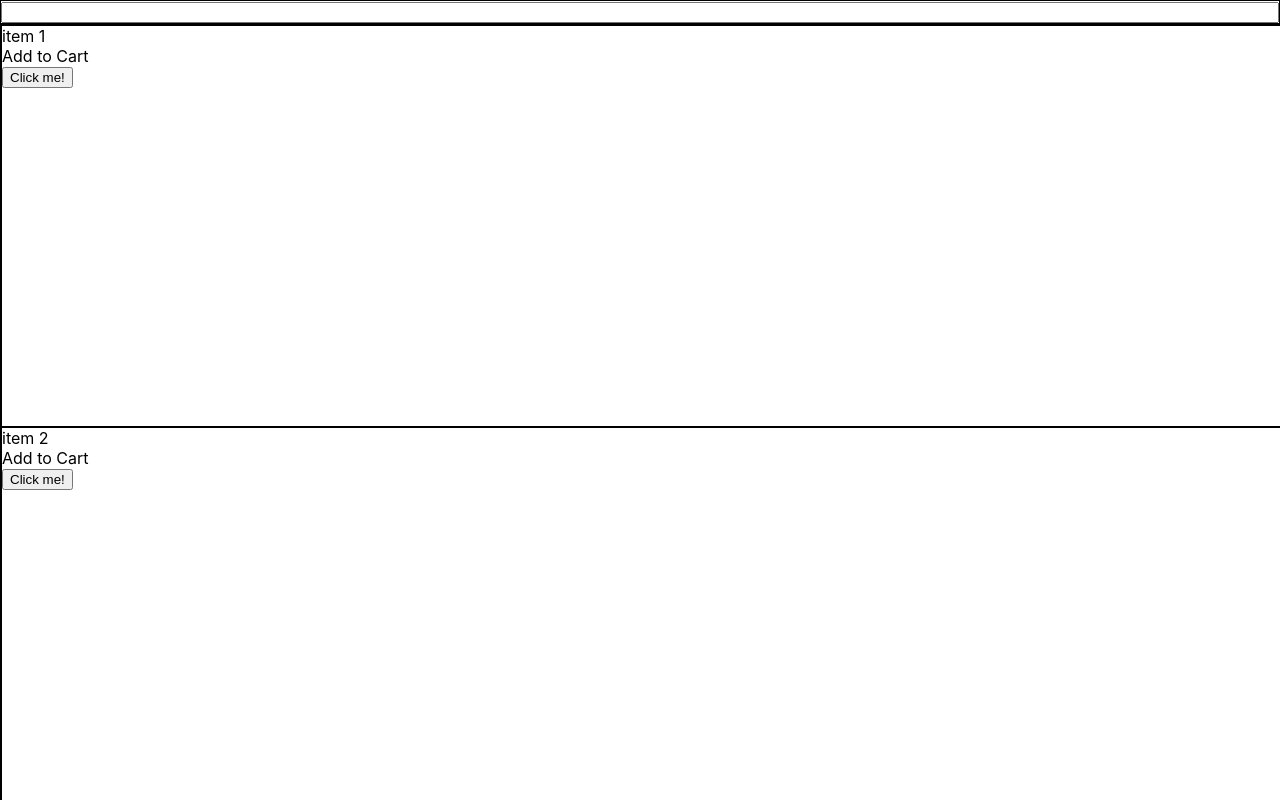
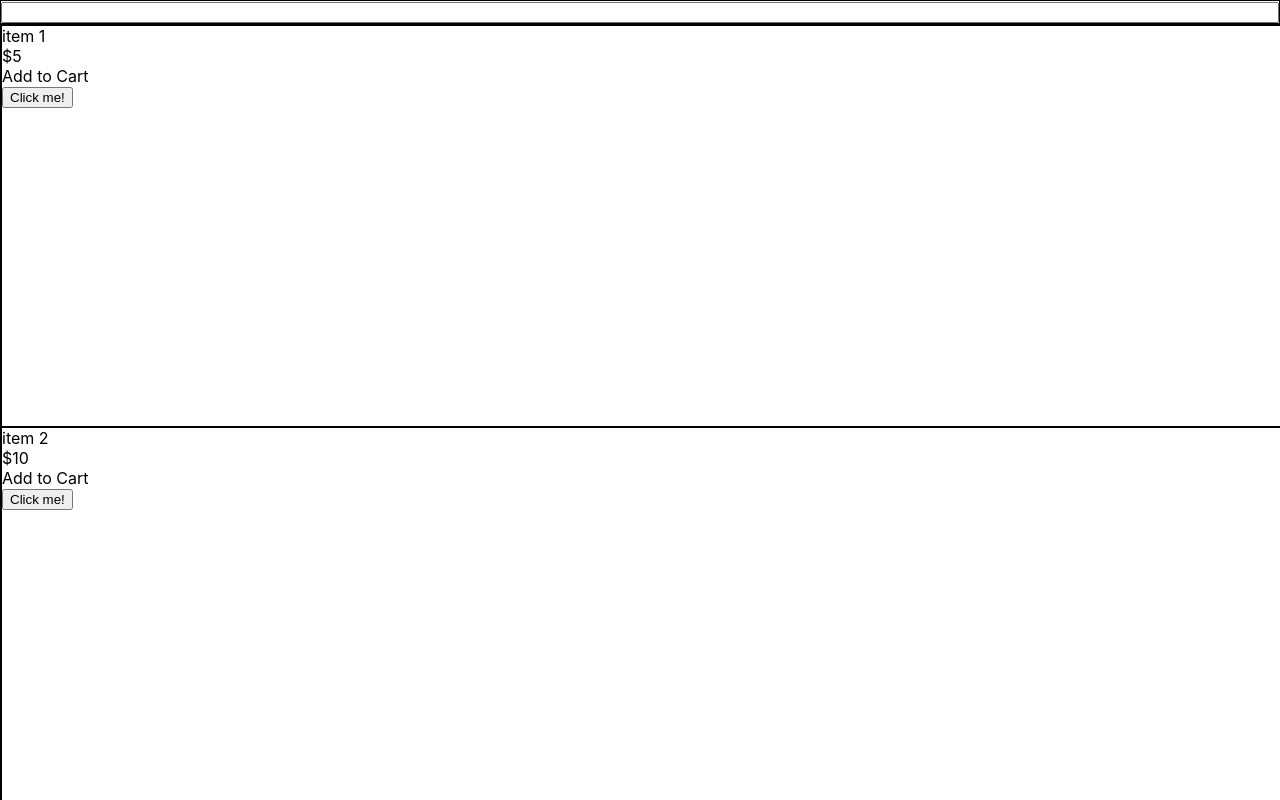
Before and after one commit to ericwalters/shop, a React (Create React App) app: page / in a window 1280 px wide. Shown: the top 800 px of the page. Built offline with nearby package versions, Linux system fonts and the light colour scheme.

Commit message:
pass all props to product item

```diff
--- a/src/features/product-table/product-table.js
+++ b/src/features/product-table/product-table.js
@@ -3,18 +3,26 @@ import { useSelector, useDispatch } from "react-redux";
 import styles from "./product-table.module.css";
 import { ProductItem } from "../product-item/product-item";
 
+const toProductItem = (product) => {
+  return (
+    <ProductItem
+      key={product.id}
+      id={product.id}
+      label={product.label}
+      price={product.price}
+      description={product.description}
+    ></ProductItem>
+  );
+};
+
 const productList = (props) => {
   if (!props.searchText) {
-    return props.products.map((product) => {
-      return <ProductItem key={product.id} label={product.label}></ProductItem>;
-    });
+    return props.products.map((product) => toProductItem(product));
   }
   const filteredProducts = [];
   props.products.forEach((product) => {
     if (product.label.includes(props.searchText)) {
-      filteredProducts.push(
-        <ProductItem key={product.id} label={product.label}></ProductItem>
-      );
+      filteredProducts.push(toProductItem(product));
     }
   });
   return filteredProducts;
```
